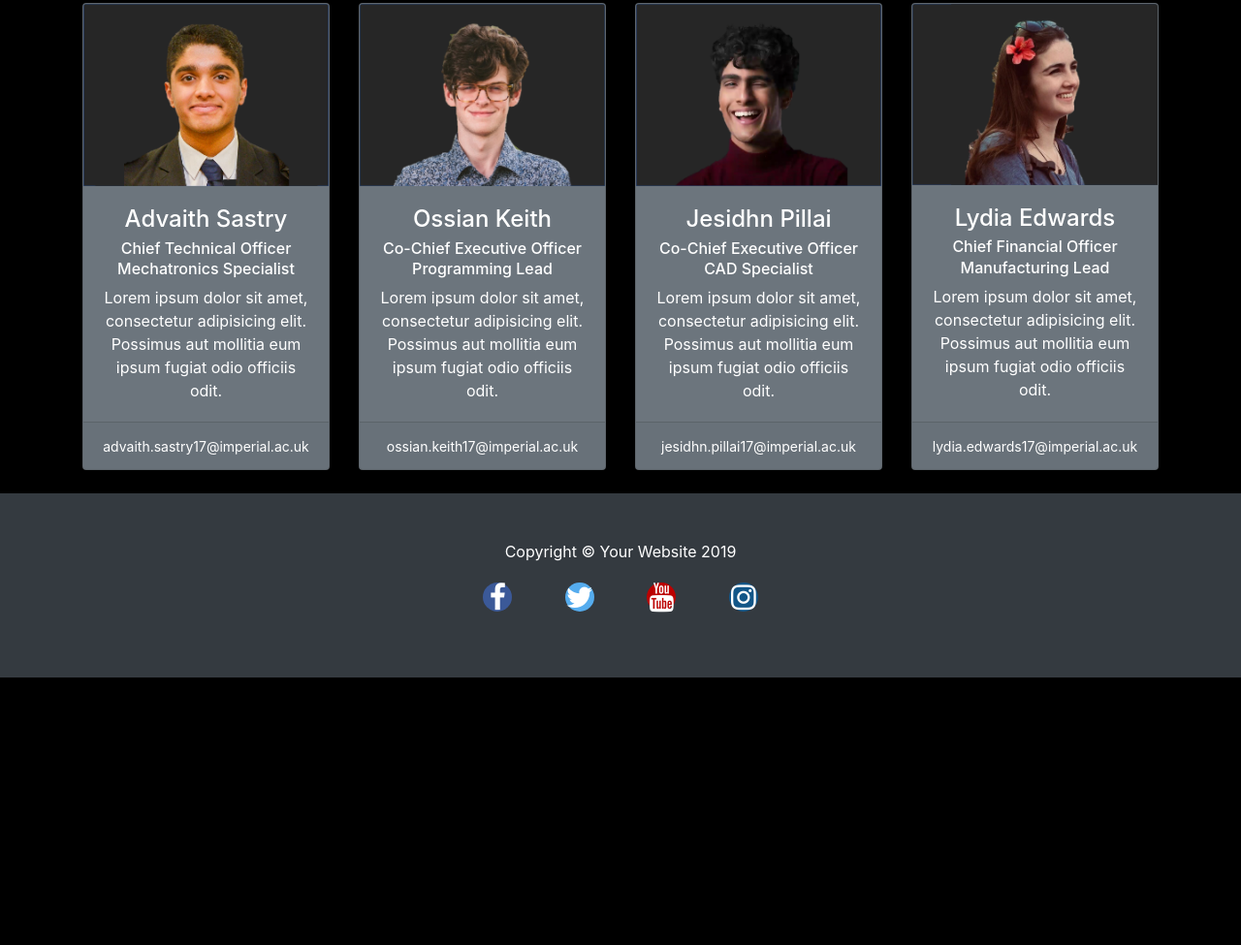
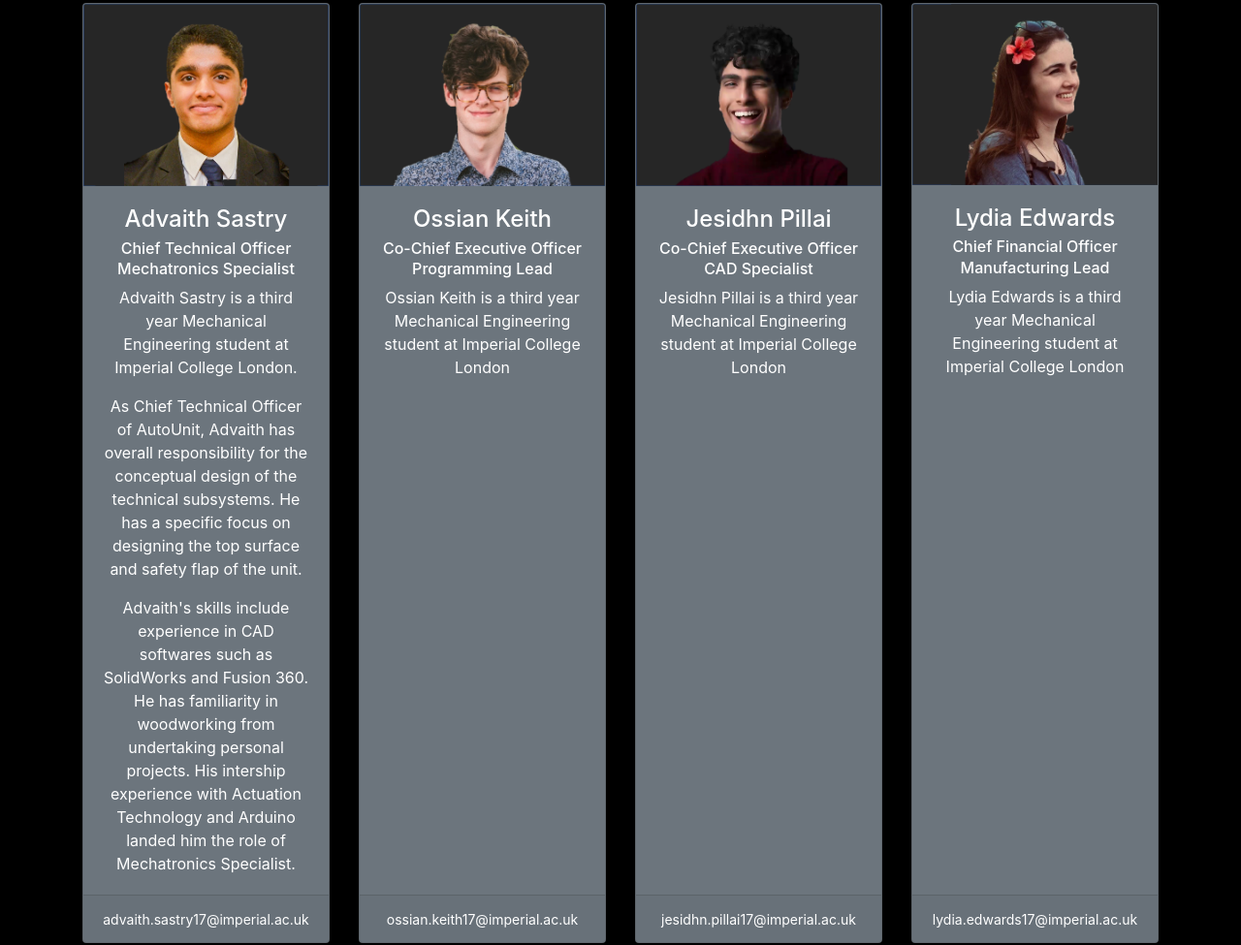
Before and after one commit to ajs917/Horizons, a website: page about.html in a window 1280 px wide. Shown: the part 951-1926 px from the top of the page at 97% size. Before the commit the page ends 1650 px from the top, so only its background shows below. Drawn offline with Linux system fonts and the light colour scheme.

Commit message:
CHanges
Chnage NAme - CHange roles

```diff
--- a/about.html
+++ b/about.html
@@ -8,7 +8,7 @@
   <meta name="description" content="">
   <meta name="author" content="">
 
-  <title>About Us | Automated Desk Unit </title>
+  <title>About Us | AutoUnit </title>
 
   <!-- Bootstrap core CSS -->
   <link href="vendor/bootstrap/css/bootstrap.css" rel="stylesheet">
@@ -61,7 +61,7 @@
   <!-- Navigation -->
   <nav class="navbar fixed-top navbar-expand-lg navbar-dark bg-dark fixed-top">
     <div class="container">
-      <a class="navbar-brand" href="index.html">Automated Desk Unit</a>
+      <a class="navbar-brand" href="index.html">AutoUnit</a>
       <button class="navbar-toggler navbar-toggler-right" type="button" data-toggle="collapse" data-target="#navbarResponsive" aria-controls="navbarResponsive" aria-expanded="false" aria-label="Toggle navigation">
         <span class="navbar-toggler-icon"></span>
       </button>
@@ -120,7 +120,9 @@
             <h4 class="card-title">Advaith Sastry</h4>
             <h6 class="card-subtitle mb-2 text-muted">Chief Technical Officer</h6>
             <h6 class="card-subtitle mb-2 text-muted">Mechatronics Specialist</h6>
-            <p class="card-text">Lorem ipsum dolor sit amet, consectetur adipisicing elit. Possimus aut mollitia eum ipsum fugiat odio officiis odit.</p>
+            <p class="card-text">Advaith Sastry is a third year Mechanical Engineering student at Imperial College London. </p>
+            <p class="card-text">As Chief Technical Officer of AutoUnit, Advaith has overall responsibility for the conceptual design of the technical subsystems. He has a specific focus on designing the top surface and safety flap of the unit.</p>
+            <p class="card-text">Advaith's skills include experience in CAD softwares such as SolidWorks and Fusion 360. He has familiarity in woodworking from undertaking personal projects. His intership experience with Actuation Technology and Arduino landed him the role of Mechatronics Specialist. </p>
           </div>
           <div class="card-footer">
             <a href="#" style="font-size: 14px">advaith.sastry17@imperial.ac.uk</a>
@@ -134,7 +136,7 @@
             <h4 class="card-title">Ossian Keith</h4>
             <h6 class="card-subtitle mb-2 text-muted">Co-Chief Executive Officer</h6>
             <h6 class="card-subtitle mb-2 text-muted">Programming Lead</h6>
-            <p class="card-text">Lorem ipsum dolor sit amet, consectetur adipisicing elit. Possimus aut mollitia eum ipsum fugiat odio officiis odit.</p>
+            <p class="card-text">Ossian Keith is a third year Mechanical Engineering student at Imperial College London</p>
           </div>
           <div class="card-footer">
             <a href="#" style="font-size: 14px">ossian.keith17@imperial.ac.uk</a>
@@ -148,7 +150,7 @@
             <h4 class="card-title">Jesidhn Pillai</h4>
             <h6 class="card-subtitle mb-2 text-muted">Co-Chief Executive Officer</h6>
             <h6 class="card-subtitle mb-2 text-muted">CAD Specialist</h6>
-            <p class="card-text">Lorem ipsum dolor sit amet, consectetur adipisicing elit. Possimus aut mollitia eum ipsum fugiat odio officiis odit.</p>
+            <p class="card-text">Jesidhn Pillai is a third year Mechanical Engineering student at Imperial College London</p>
           </div>
           <div class="card-footer">
             <a href="#" style="font-size: 14px">jesidhn.pillai17@imperial.ac.uk</a>
@@ -162,7 +164,7 @@
             <h4 class="card-title">Lydia Edwards</h4>
             <h6 class="card-subtitle mb-2 text-muted">Chief Financial Officer</h6>
             <h6 class="card-subtitle mb-2 text-muted">Manufacturing Lead</h6>
-            <p class="card-text">Lorem ipsum dolor sit amet, consectetur adipisicing elit. Possimus aut mollitia eum ipsum fugiat odio officiis odit.</p>
+            <p class="card-text">Lydia Edwards is a third year Mechanical Engineering student at Imperial College London</p>
           </div>
           <div class="card-footer">
             <a href="#" style="font-size: 14px">lydia.edwards17@imperial.ac.uk</a>
```
Also changed, not shown: contact.html (+2 -2 lines), faq.html (+2 -2 lines), index.html (+2 -2 lines).
